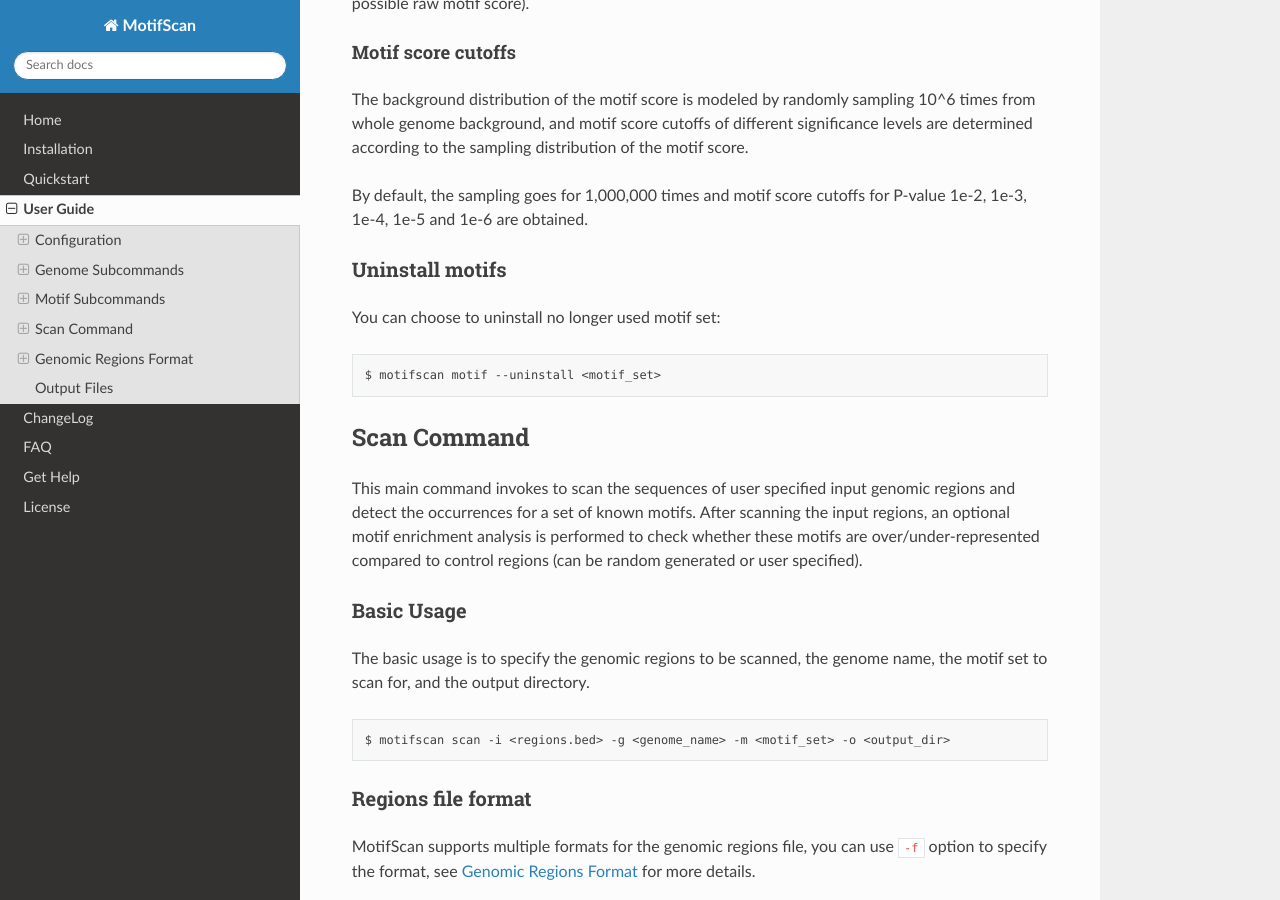
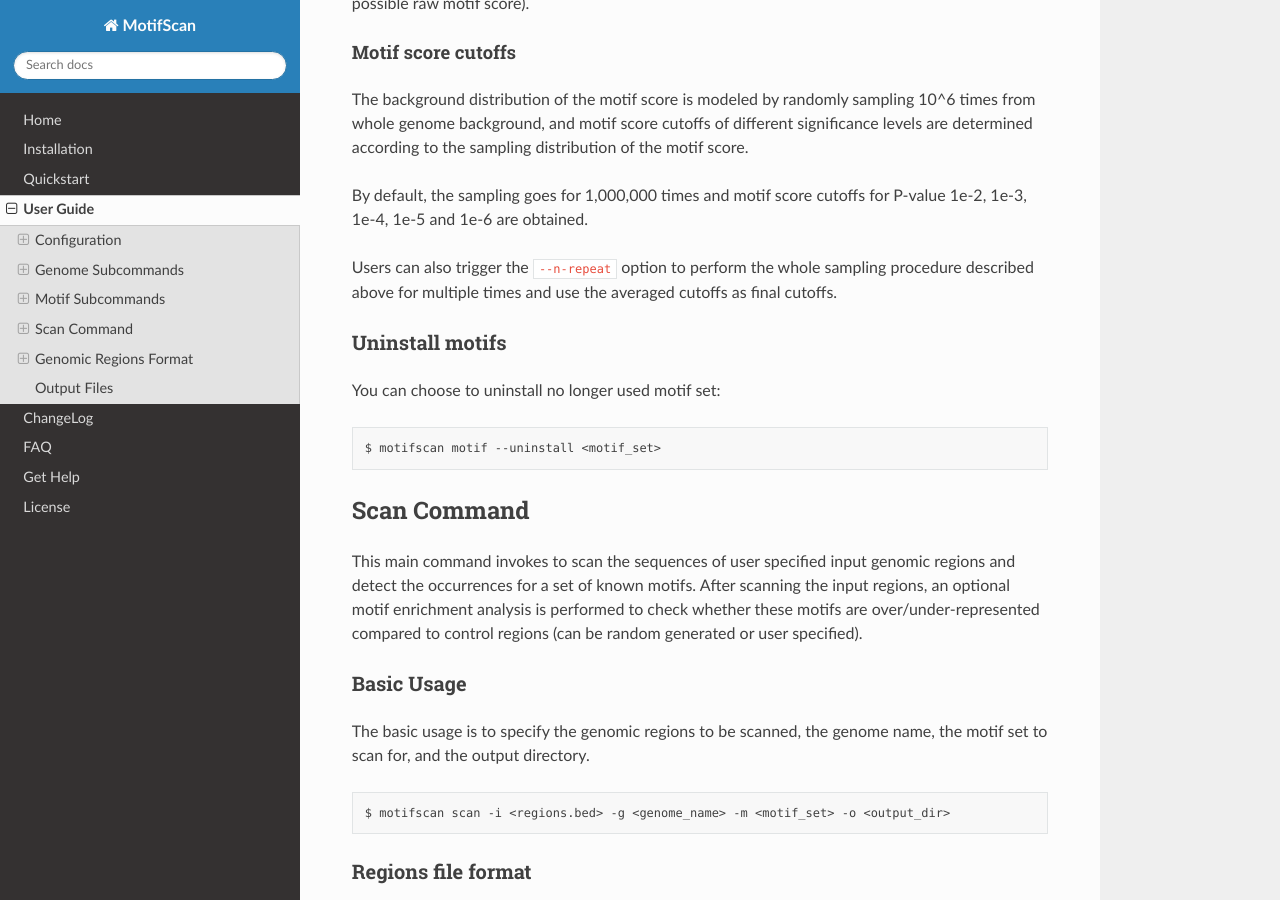
Before and after one commit to shao-lab/MotifScan, a Sphinx documentation site: the page built from docs/source/userguide.rst, in a window 1280 px wide and 900 px high, scrolled down 6461 px. Built offline with Sphinx 7.4.7 and the Read the Docs theme 2.0.0, drawn with Linux system fonts in a browser that asks for light colours; some of the changed text lies outside the part shown.

Commit message:
Update docs for v1.3.0

```diff
--- a/docs/source/conf.py
+++ b/docs/source/conf.py
@@ -20,7 +20,7 @@ import sphinx_rtd_theme
 # -- Project information -----------------------------------------------------
 
 project = 'MotifScan'
-copyright = '2020, Shao Lab'
+copyright = '2021, Shao Lab'
 author = 'Hongduo Sun'
 
 # The full version, including alpha/beta/rc tags
--- a/docs/source/userguide.rst
+++ b/docs/source/userguide.rst
@@ -283,6 +283,9 @@ determined according to the sampling distribution of the motif score.
 By default, the sampling goes for 1,000,000 times and motif score cutoffs for P-value
 1e-2, 1e-3, 1e-4, 1e-5 and 1e-6 are obtained.
 
+Users can also trigger the ``--n-repeat`` option to perform the whole sampling procedure
+described above for multiple times and use the averaged cutoffs as final cutoffs.
+
 Uninstall motifs
 ----------------
 
```
